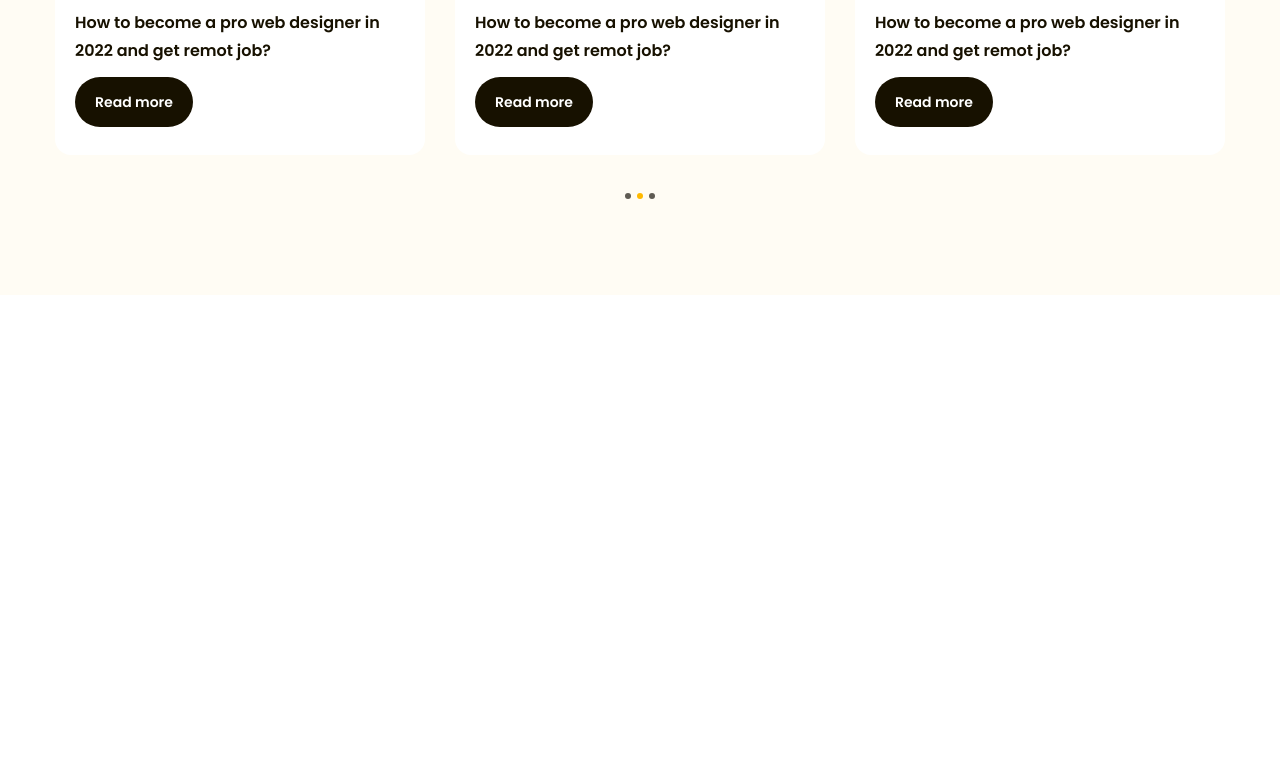
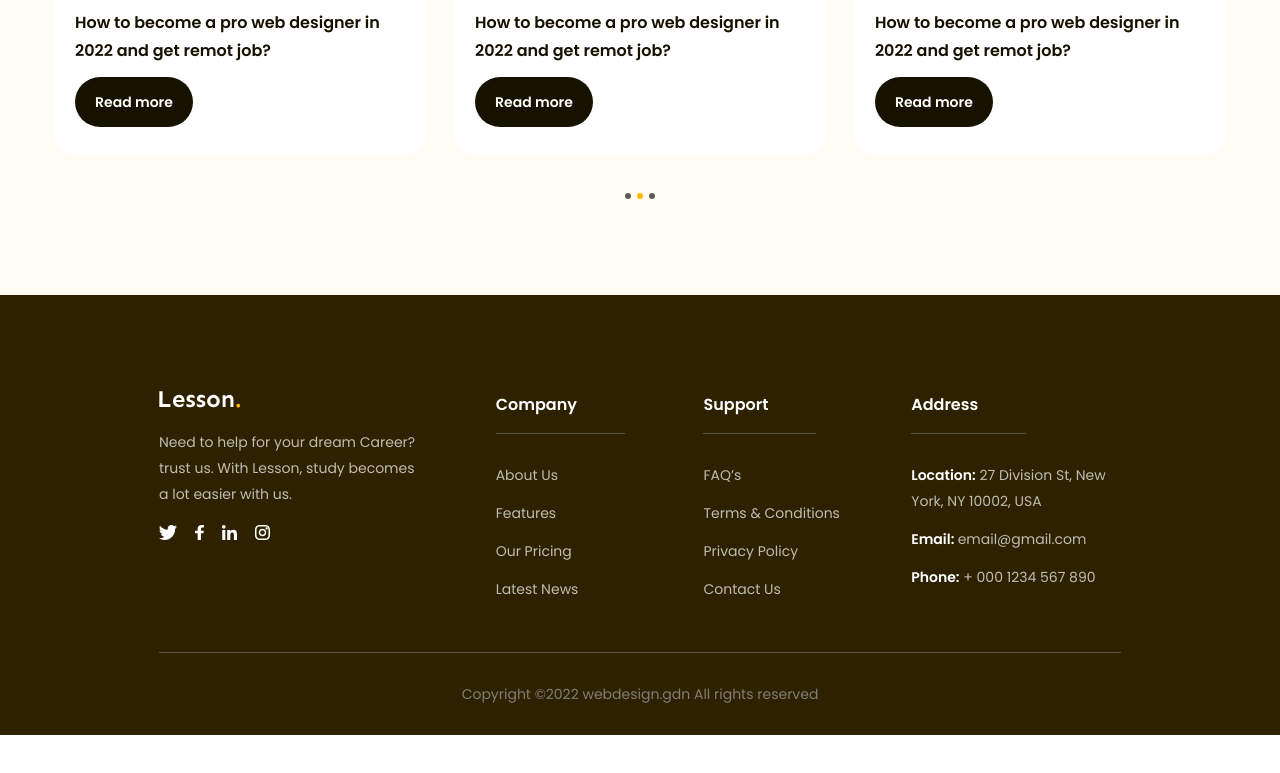
Before and after one commit to meiizyyyy/Figma-to-HTML, a plain HTML site: page index.html in a window 1280 px wide. Shown: the part 4344-5117 px from the top of the page. After the commit the page ends 5079 px from the top, so only its background shows below. Drawn offline with Linux system fonts and the light colour scheme.

Commit message:
Footer - Project Completed

```diff
--- a/assets/css/style.css
+++ b/assets/css/style.css
@@ -659,7 +659,82 @@ a {
 	cursor: pointer;
 }
 
-.blogs .dot.active{
+.blogs .dot.active {
 	background-color: var(--color-primary);
-    cursor: default ;
+	cursor: default;
 }
+
+/* ======================================================================================FOOTER */
+.footer {
+	padding: 96px 135px 0;
+	background: #2e2100;
+}
+
+.footer .row {
+	display: flex;
+	padding-bottom: 38px;
+	border-bottom: 1px solid #59554b;
+
+}
+.footer .row .column {
+	width: 21.6%;
+}
+.footer .row .column:first-child {
+	width: 35%;
+}
+
+.footer .desc {
+	color: #bfbcb2;
+	font-size: 1.4rem;
+	line-height: 1.86; /* 185.714% */
+	margin-top: 18px;
+	max-width: 267px;
+}
+
+.footer .social {
+	display: flex;
+	gap: 18px;
+	margin-top: 18px;
+}
+
+.footer .title {
+	display: inline-block;
+	padding-bottom: 14px;
+	padding-right: 48px;
+	border-bottom: 1px solid #59554b;
+	color: #fff;
+	font-size: 1.6rem;
+	font-weight: 600;
+	line-height: 1.75; /* 175% */
+}
+
+.footer .list {
+	margin-top: 28px;
+}
+
+.footer .list a {
+	display: inline-block;
+	margin-bottom: 12px;
+	color: #bfbcb2;
+	font-size: 1.4rem;
+	line-height: 1.86; /* 185.714% */
+}
+
+.footer .list .li:last-child a {
+	margin-bottom: 0;
+}
+
+.footer .list strong {
+	color: #fff;
+	font-size: 1.4rem;
+	font-weight: 600;
+	line-height: 1.86; /* 185.714% */
+}
+
+.footer .copyright {
+	padding: 28px 0;
+	color: #807d74;
+	text-align: center;
+	font-size: 1.4rem;
+	line-height: 1.86; /* 185.714% */
+}
--- a/index.html
+++ b/index.html
@@ -10,7 +10,7 @@
 		<link href="https://fonts.googleapis.com/css2?family=Poppins:ital,wght@0,400;0,500;0,600;0,700;1,400&family=Sen:wght@700&display=swap" rel="stylesheet" />
 		<title>Project - Figma to HTML</title>
 	</head>
-	<body style="height: 10000px">
+	<body>
 		<!-- Header -->
 		<header class="header fixed">
 			<div class="main_content">
@@ -403,5 +403,86 @@
 				</div>
 			</div>
 		</main>
+
+		<!-- footer -->
+		<footer class="footer">
+			<div class="main_content">
+				<div class="row">
+					<!-- 1 -->
+					<div class="column">
+						<img class="logo" src="./assets/img/Lesson.svg" alt="lesson." />
+						<p class="desc">Need to help for your dream Career? trust us. With Lesson, study becomes a lot easier with us.</p>
+						<div class="social">
+							<a href="">
+								<img src="./assets/img/twitter.svg" alt="x" class="icon" />
+							</a>
+							<a href="">
+								<img src="./assets/img/f.svg" alt="facebook" class="icon" />
+							</a>
+							<a href="">
+								<img src="./assets/img/linked_in.svg" alt="linkedin" class="icon" />
+							</a>
+							<a href="">
+								<img src="./assets/img/instagram.svg" alt="instagram" class="icon" />
+							</a>
+						</div>
+					</div>
+					<!-- 2 -->
+					<div class="column">
+						<h3 class="title">Company</h3>
+						<ul class="list">
+							<li>
+								<a href="#!">About Us</a>
+							</li>
+							<li>
+								<a href="#!">Features</a>
+							</li>
+							<li>
+								<a href="#!">Our Pricing</a>
+							</li>
+							<li>
+								<a href="#!">Latest News</a>
+							</li>
+						</ul>
+					</div>
+					<!-- 3 -->
+					<div class="column">
+						<h3 class="title">Support</h3>
+						<ul class="list">
+							<li>
+								<a href="#!">FAQ’s</a>
+							</li>
+							<li>
+								<a href="#!">Terms & Conditions</a>
+							</li>
+							<li>
+								<a href="#!">Privacy Policy</a>
+							</li>
+							<li>
+								<a href="#!">Contact Us</a>
+							</li>
+						</ul>
+					</div>
+					<!-- 4 -->
+					<div class="column">
+						<h3 class="title">Address</h3>
+						<ul class="list">
+							<li>
+								<a href="#!"><strong>Location:</strong> 27 Division St, New York, NY 10002, USA</a>
+							</li>
+							<li>
+								<a href="#!"><strong>Email: </strong>email@gmail.com</a>
+							</li>
+							<li>
+								<a href="#!"><strong>Phone:</strong> + 000 1234 567 890</a>
+							</li>
+						</ul>
+					</div>
+				</div>
+				<div class="copyright">
+					<p>Copyright ©2022 webdesign.gdn All rights reserved</p>
+				</div>
+			</div>
+		</footer>
 	</body>
 </html>
```
Also changed, not shown: assets/img/Lesson.svg (added), assets/img/f.svg (added), assets/img/instagram.svg (added), assets/img/linked_in.svg (added), assets/img/twitter.svg (added). Lines whose indentation alone changed are shown as unchanged.
